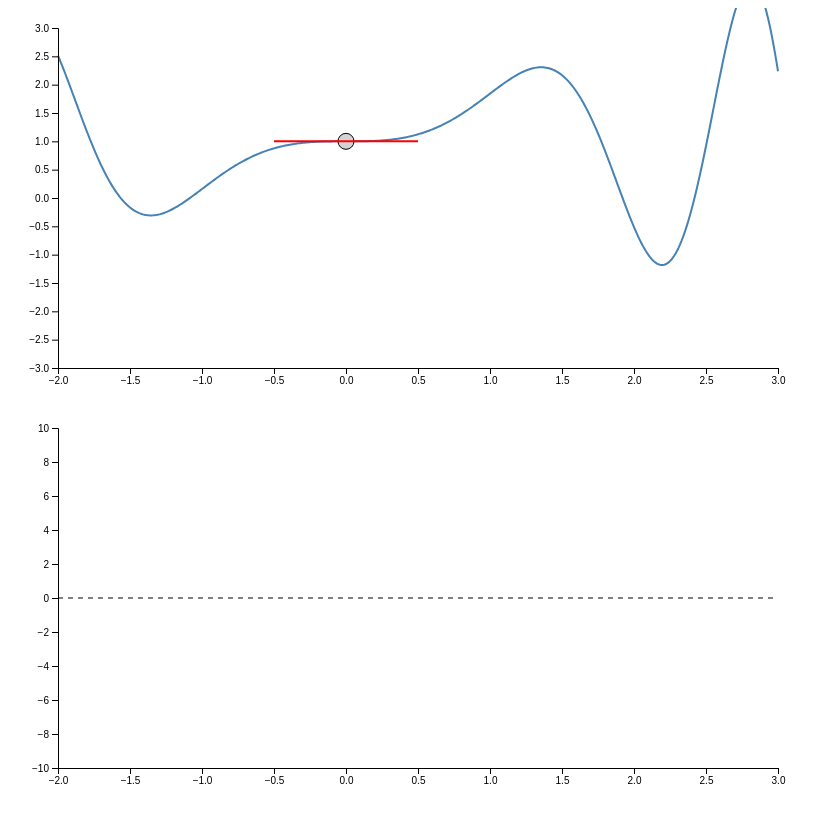
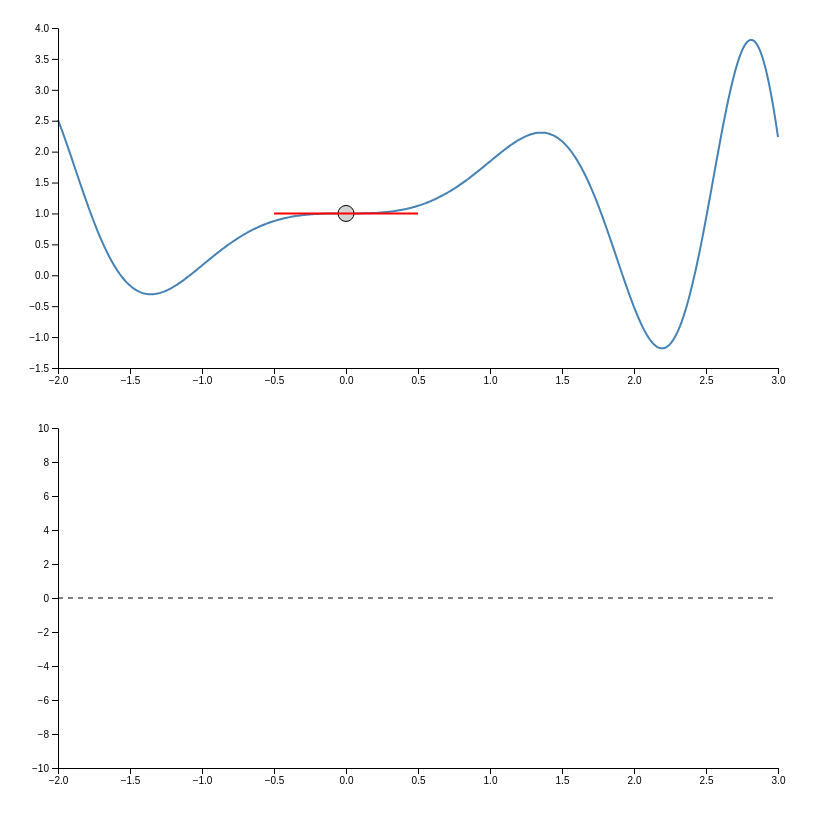
Before and after one commit to carabedo/playground, a plain HTML site: page derivada.html in a window 1280 px wide. Shown: the whole page, without its empty margins (0-820 px from the left). Drawn offline with nearby package versions, Linux system fonts and the light colour scheme.

Commit message:
Update derivada.html

```diff
--- a/derivada.html
+++ b/derivada.html
@@ -32,7 +32,7 @@
 
         // Set up the scales
         const xScale = d3.scaleLinear().domain([-2, 3]).range([0, width]);
-        const yScale = d3.scaleLinear().domain([-3, 3]).range([height, 0]);
+        const yScale = d3.scaleLinear().domain([-1.5, 4]).range([height, 0]);
         const ySlopeScale = d3.scaleLinear().domain([-10, 10]).range([height, 0]);
 
         // Create the SVG container for the main plot
```
